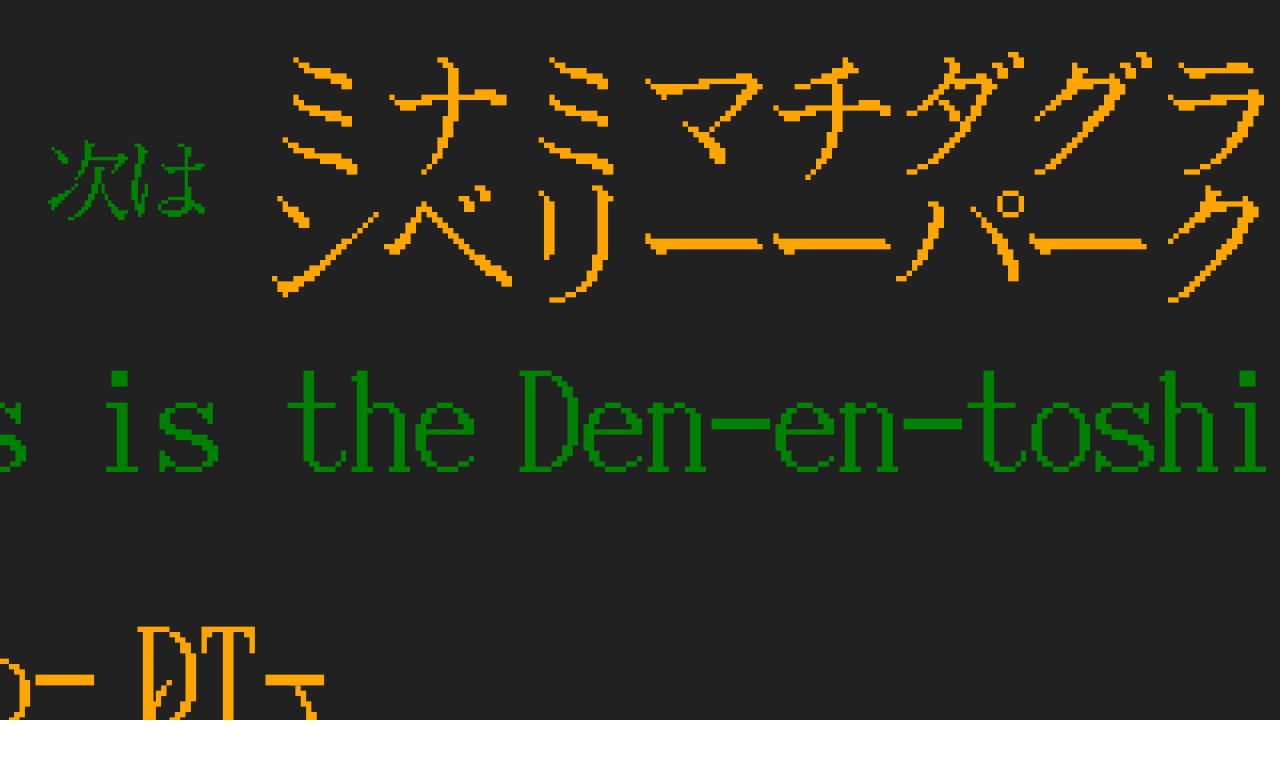
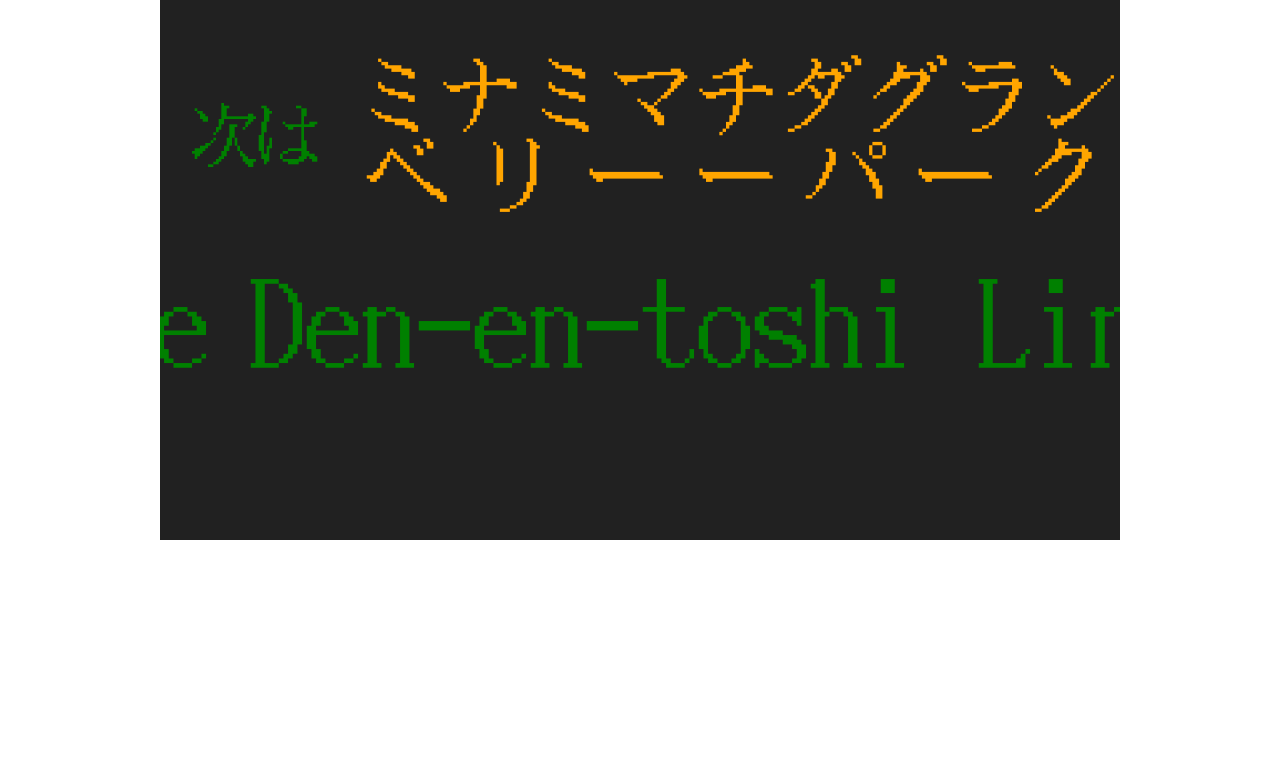
Before and after one commit to exp-tk/ledgen, a Next.js app: page / in a window 1280 px wide. Shown: the top 758 px of the page. Built offline with nearby package versions, Linux system fonts and the light colour scheme.

Commit message:
レイアウト調整

```diff
--- a/app/components/LED.module.css
+++ b/app/components/LED.module.css
@@ -5,12 +5,13 @@
   padding: 0;
   aspect-ratio: 16 / 9;
   width: 100%;
-  max-width: 1280px;
+  max-width: 960px;
   min-width: 480px;
   height: auto;
-  max-height: 720px;
+  max-height: 540px;
   min-height: 272px;
   display: flex;
   flex-direction: column;
   mask: radial-gradient(1px, #fff 100%, transparent 100%) 0 0/2px 2px;
+  user-select: none;
 }
--- a/app/components/LED.tsx
+++ b/app/components/LED.tsx
@@ -1,11 +1,17 @@
 "use client";
+import localFont from "next/font/local";
+import style from "./LED.module.css";
 import { LEDBoard } from "./LEDBoard";
 import { LEDHeader } from "./LEDHeader";
-import style from "./LED.module.css";
+
+const dotFont = localFont({
+  src: "../fonts/JF-Dot-jiskan24.woff2",
+  display: "swap",
+});
 
 export const LED = () => {
   return (
-    <div className={style.container}>
+    <div className={[style.container, dotFont.className].join(" ")}>
       <LEDHeader />
       <LEDBoard />
     </div>
--- a/app/components/LEDBoard.tsx
+++ b/app/components/LEDBoard.tsx
@@ -15,7 +15,11 @@
           block.type !== "space" &&
           block.type !== "separator" &&
           block.type !== "narrow" ? (
-            <Text key={block.id} size="big" color={block.textColor ?? "green"}>
+            <Text
+              key={block.id}
+              kind="marquee"
+              color={block.textColor ?? "green"}
+            >
               {block.value}
             </Text>
           ) : (
@@ -23,32 +27,6 @@
           )
         )}
         <div className={style.separator} />
-        {/* <Text size="big">この電車は、{lineName}</Text>
-        <Text color="red" size="big">
-          {trainTypeName}
-        </Text>
-        <Text color="orange" size="big">
-          {finalDestinationName}行き
-        </Text>
-        <Text size="big">です。</Text>
-        <Text color="red" size="big">
-          あなたの食卓でありたい
-        </Text>
-        <Text color="orange" size="big">
-          松屋練馬店
-        </Text>
-        <Text size="big">はこちらでお降りください。</Text>
-      </div>
-      <div className={style.container}>
-        <Text size="big">This is the {lineNameRoman}</Text>
-        <Text color="red" size="big">
-          {trainTypeNameRoman}
-        </Text>
-        <Text size="big">train for</Text>
-        <Text color="orange" size="big">
-          {finalDestinationNameRoman}({finalDestinationNumber})
-          <Text size="big">.</Text>
-        </Text> */}
       </div>
     </Marquee>
   );
--- a/app/components/LEDHeader.tsx
+++ b/app/components/LEDHeader.tsx
@@ -1,10 +1,10 @@
 "use client";
 import { useAtomValue } from "jotai";
 import { useMemo } from "react";
+import { formAtom } from "../state/form";
 import { languageAtom } from "../state/language";
 import style from "./LEDHeader.module.css";
 import { Text } from "./Text";
-import { formAtom } from "../state/form";
 
 export const LEDHeader = () => {
   const { stationName, stationNameKana, stationNameRoman, stationNumber } =
@@ -32,13 +32,19 @@
   return (
     <div className={style.header}>
       <div className={style.state}>
-        <Text color="green">{nextStateText}</Text>
+        <Text color="green" kind="state">
+          {nextStateText}
+        </Text>
       </div>
       <div className={style.station}>
-        <Text enableSpacing={lang !== "en"} size="big" color="orange">
+        <Text enableSpacing={lang !== "en"} kind="name" color="orange">
           {stationNameMap[lang] ?? ""}
         </Text>
-        {lang === "en" && <Text color="orange">({stationNumber})</Text>}
+        {lang === "en" && (
+          <Text color="orange" kind="numbering">
+            ({stationNumber})
+          </Text>
+        )}
       </div>
     </div>
   );
--- a/app/components/Text.module.css
+++ b/app/components/Text.module.css
@@ -7,12 +7,17 @@
   flex-wrap: wrap;
 }
 
-.normal {
+.state,
+.numbering {
+  font-size: 4rem;
+}
+
+.name {
   font-size: 5rem;
 }
 
-.big {
-  font-size: 8rem;
+.marquee {
+  font-size: 7rem;
 }
 
 .spacingContainer {
--- a/app/components/Text.tsx
+++ b/app/components/Text.tsx
@@ -2,14 +2,14 @@
 import style from "./Text.module.css";
 
 type Props = {
-  size?: "normal" | "big";
+  kind?: "default" | "state" | "name" | "numbering" | "marquee";
   color?: string;
   children: ReactNode;
   enableSpacing?: boolean;
 };
 
 export const Text = ({
-  size = "normal",
+  kind = "default",
   color = "green",
   children,
   enableSpacing,
@@ -24,7 +24,7 @@
             <p
               key={c}
               style={{ color }}
-              className={[style.base, style[size]].join(" ")}
+              className={[style.base, style[kind]].join(" ")}
             >
               {c}
             </p>
@@ -34,7 +34,7 @@
   }
 
   return (
-    <p className={[style.base, style[size]].join(" ")} style={{ color }}>
+    <p className={[style.base, style[kind]].join(" ")} style={{ color }}>
       {children}
     </p>
   );
--- a/app/layout.tsx
+++ b/app/layout.tsx
@@ -1,12 +1,6 @@
 import type { Metadata } from "next";
-import localFont from "next/font/local";
 import "./globals.css";
 import { Provider } from "./provider";
-
-const myFont = localFont({
-  src: "./fonts/JF-Dot-jiskan24.woff2",
-  display: "swap",
-});
 
 export const metadata: Metadata = {
   title: "LED Generator",
@@ -20,7 +14,7 @@
 }>) {
   return (
     <html lang="ja">
-      <body className={myFont.className}>
+      <body>
         <Provider>{children}</Provider>
       </body>
     </html>
```
